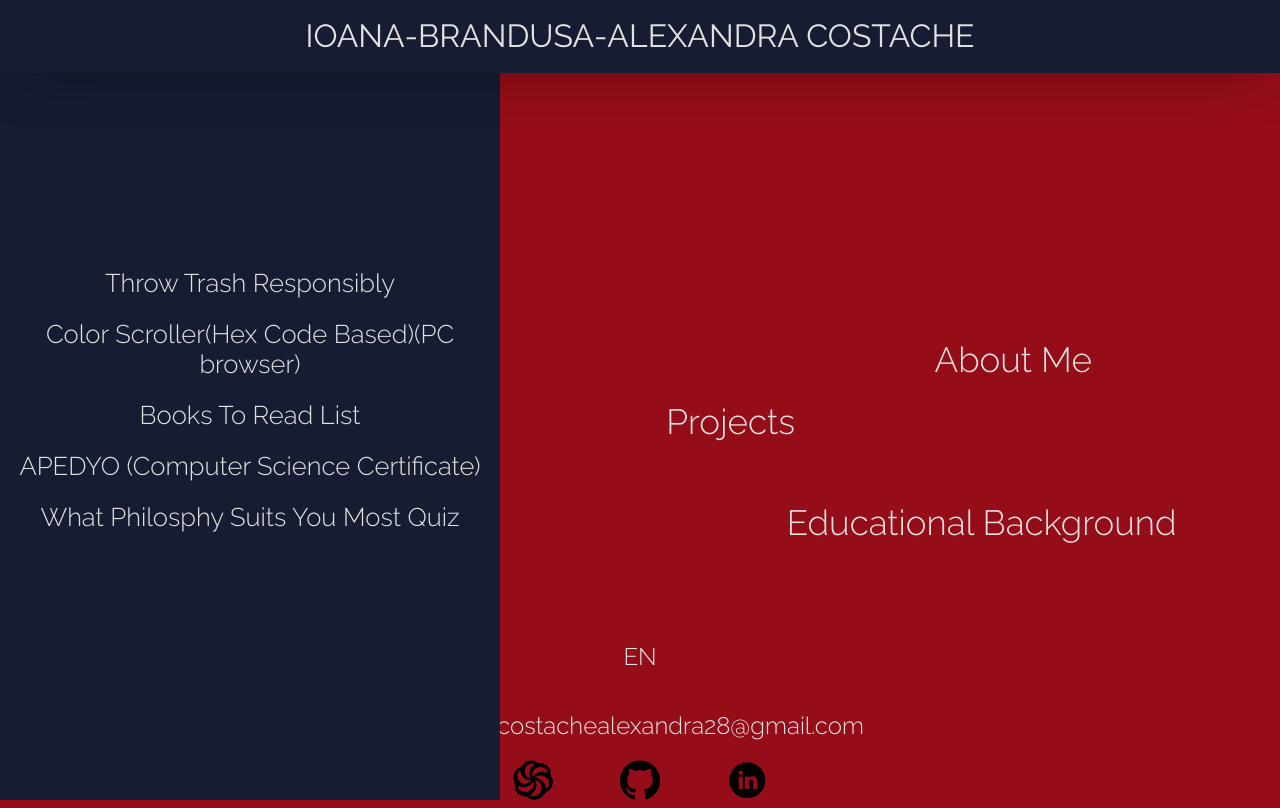
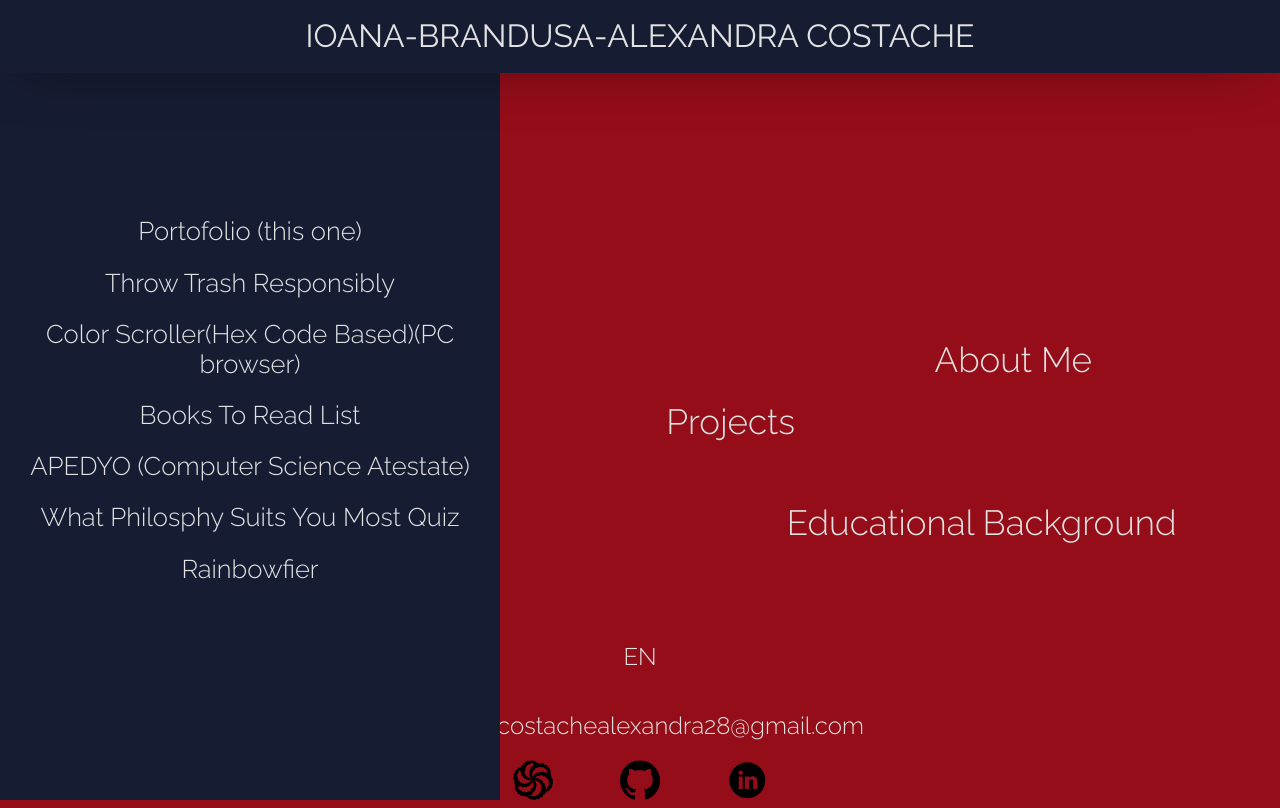
Before and after one commit to c1ba/portofolio, a React (Create React App) app: page /portofolio/projects in a window 1280 px wide. Built offline with nearby package versions, Linux system fonts and the light colour scheme.

Commit message:
Updated projects list

```diff
--- a/src/pgs/projects.jsx
+++ b/src/pgs/projects.jsx
@@ -2,11 +2,14 @@ import React, { Component } from 'react'
 import { defaultSideBarStyling } from '../common/cssProperties'
 import { LinkText } from '../components/LinkText'
 
-const links = [{text: "Throw Trash Responsibly", link: "https://c1ba.github.io/throw_trash_responsibly/"},
-{text: "Color Scroller(Hex Code Based)(PC browser)", link: "https://friendly-wescoff-c440fd.netlify.app/"},
-{text: "Books To Read List", link: "https://c1ba.github.io/my_to_read/"},
-{text: "APEDYO (Computer Science Certificate)", link: "https://ciba.itch.io/apedyo"},
-{text: "What Philosphy Suits You Most Quiz", link: "https://c1ba.github.io/quizhub_philosophy/"}]
+const links = [
+  {text: "Portofolio (this one)", link: "https://github.com/c1ba/portofolio"},
+  {text: "Throw Trash Responsibly", link: "https://c1ba.github.io/throw_trash_responsibly/"},
+  {text: "Color Scroller(Hex Code Based)(PC browser)", link: "https://friendly-wescoff-c440fd.netlify.app/"},
+  {text: "Books To Read List", link: "https://c1ba.github.io/my_to_read/"},
+  {text: "APEDYO (Computer Science Atestate)", link: "https://ciba.itch.io/apedyo"},
+  {text: "What Philosphy Suits You Most Quiz", link: "https://c1ba.github.io/quizhub_philosophy/"},
+  {text: "Rainbowfier", link: "https://github.com/c1ba/rainbowfier-react"}];
 
 export default class Projects extends Component {
   render() {
```
